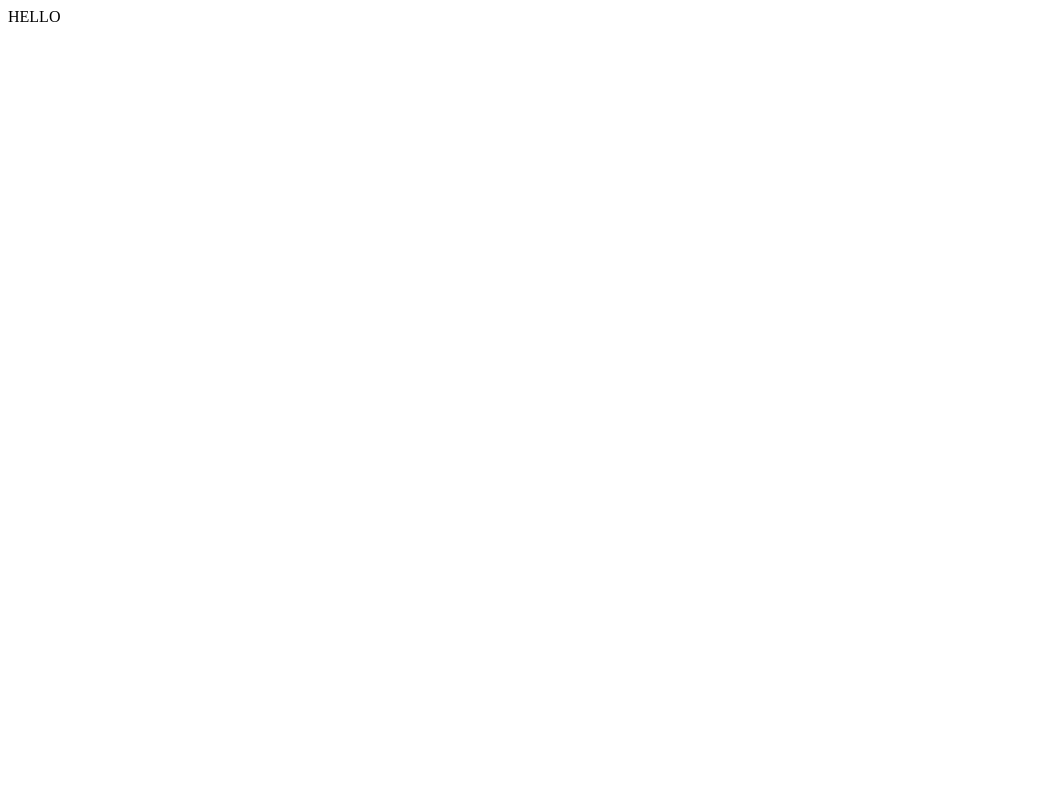
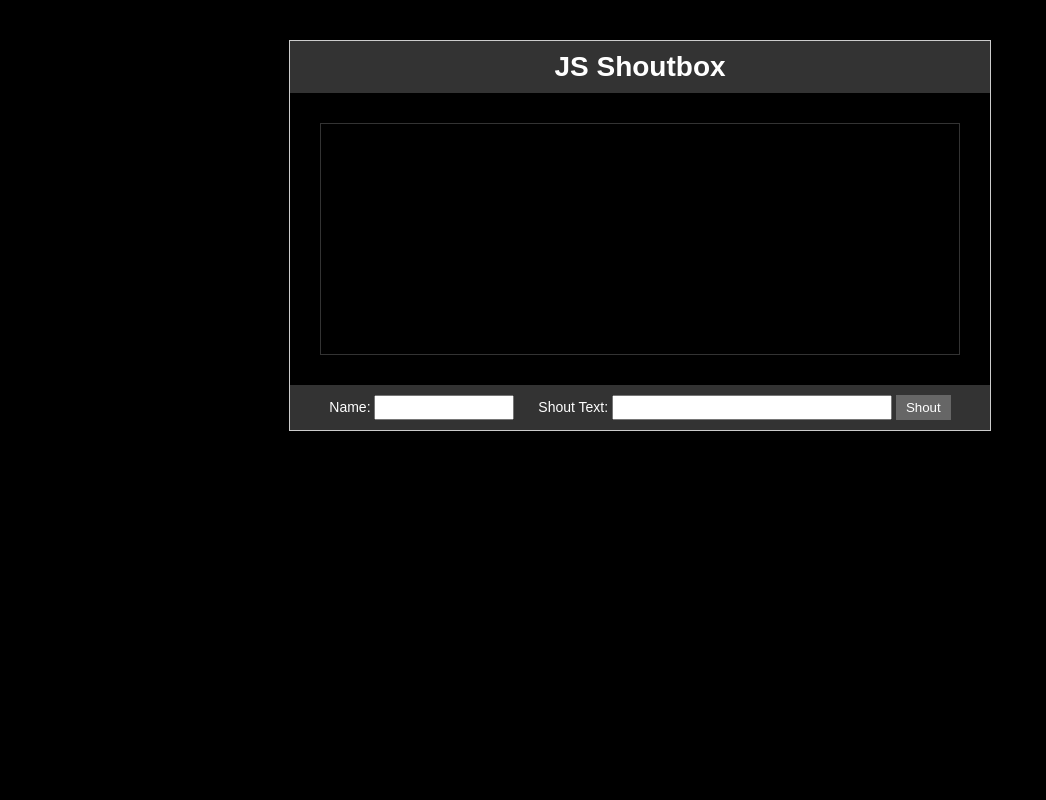
Before and after one commit to brijrajgohil/FrontEndProjects, a PHP site: page / in a window 1280 px wide. Before the commit the part shown is almost empty. Shown: the whole page, without its empty margins (0-1046 px from the left). Run offline with PHP 8.4, Linux system fonts and the light colour scheme.

Commit message:
Add HTML and CSS

```diff
--- /dev/null
+++ b/jQueryAJAXphpShoutbox/css/style.css
@@ -0,0 +1,64 @@
+* {
+	margin: 0;
+	padding: 0;
+}
+
+body {
+	font-family: "Arial", sans-serif;
+	background: #000;
+	color: #fff;
+	font-size: 14px;
+}
+
+#container {
+	width: 700px;
+	margin: 40px auto;
+	overflow: auto;
+	border: #ccc 1px solid;
+}
+
+header {
+	background: #333;
+	padding: 10px;
+	text-align: center;
+}
+
+#shouts {
+	height: 200px;
+	border: #333 1px solid;
+	margin: 30px;
+	padding: 15px;
+}
+
+#shouts li {
+	list-style: none;
+	line-height: 1.7em;
+}
+
+footer {
+	padding: 10px;
+	background: #333;
+	text-align: center;
+}
+
+input#name, input#shout {
+	padding: 3px;
+	height: 15px;
+}
+
+input#name {
+	width: 130px;
+	margin-right: 20px;
+}
+
+input#shout {
+	width: 270px;
+}
+
+input#submit {
+	padding: 5px 10px;
+	border: 0;
+	background: #666;
+	color: white;
+	cursor: pointer;
+}
--- a/jQueryAJAXphpShoutbox/index.php
+++ b/jQueryAJAXphpShoutbox/index.php
@@ -1 +1,30 @@
-HELLO
+<!DOCTYPE html>
+<html>
+	<head>
+		<title>JS Shoutbox</title>
+		<link rel="stylesheet" type="text/css" href="css/style.css">
+		<script src="https://ajax.googleapis.com/ajax/libs/jquery/1.12.4/jquery.min.js"></script>
+		<script type="text/javascript" src="js/script.js"></script>
+	</head>
+	<body>
+		<div id="container">
+			<header>
+				<h1>JS Shoutbox</h1>
+			</header>
+			<div id="shouts">
+				<ul>
+					<li></li>
+				</ul>
+			</div>
+			<footer>
+				<form>
+					<label>Name: </label>
+					<input type="text" id="name">
+					<label>Shout Text: </label>
+					<input type="text" id="shout">
+					<input type="submit" id="submit" value="Shout">
+				</form>
+			</footer>
+		</div>
+	</body>
+</html>
```
Also changed, not shown: jQueryAJAXphpShoutbox/js/script.js (added).
